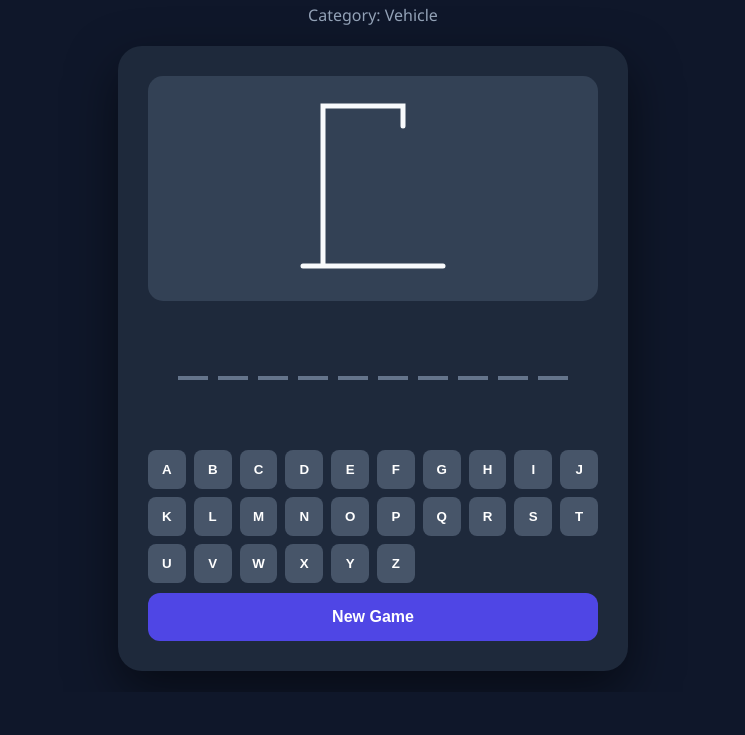
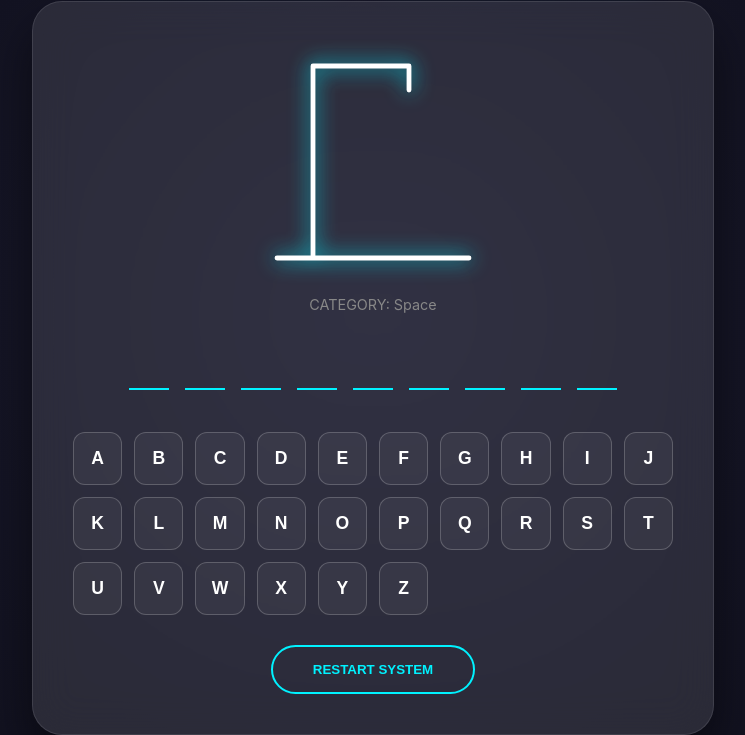
Before and after one commit to CalebDay337/Hangin-around, a plain HTML site: page index.html in a window 1280 px wide. Shown: the part 108-843 px from the top of the page, without its empty margins (267-1012 px from the left). Before the commit the page ends 800 px from the top, so only its background shows below. Drawn offline with Linux system fonts and the light colour scheme.

Commit message:
Update index.html

```diff
--- a/index.html
+++ b/index.html
@@ -3,243 +3,204 @@
 <head>
     <meta charset="UTF-8">
     <meta name="viewport" content="width=device-width, initial-scale=1.0">
-    <title>Hangin' Around</title>
+    <title>Hangin' Around | Ultra HD</title>
     <style>
         :root {
-            --primary: #4f46e5;
-            --success: #22c55e;
-            --danger: #ef4444;
-            --bg: #0f172a;
+            --glow: #00f2ff;
+            --danger: #ff0055;
+            --glass: rgba(255, 255, 255, 0.1);
         }
 
         body {
-            font-family: 'Segoe UI', sans-serif;
-            background-color: var(--bg);
+            margin: 0;
+            background: radial-gradient(circle at center, #1a1a2e 0%, #0f0f1b 100%);
             color: white;
+            font-family: 'Inter', -apple-system, sans-serif;
             display: flex;
             flex-direction: column;
             align-items: center;
-            justify-content: center;
             min-height: 100vh;
-            margin: 0;
+            overflow-x: hidden;
         }
 
-        #game-board {
-            background: #1e293b;
-            padding: 30px;
-            border-radius: 24px;
-            box-shadow: 0 20px 50px rgba(0,0,0,0.5);
-            text-align: center;
-            width: 90%;
-            max-width: 450px;
+        h1 {
+            font-size: 3rem;
+            text-transform: uppercase;
+            letter-spacing: 10px;
+            margin: 40px 0 10px;
+            background: linear-gradient(to right, #00f2ff, #7000ff);
+            -webkit-background-clip: text;
+            -webkit-text-fill-color: transparent;
+            filter: drop-shadow(0 0 15px rgba(0, 242, 255, 0.5));
         }
 
-        /* The Drawing Area */
-        #viz-container {
-            background: #334155;
-            border-radius: 15px;
-            margin-bottom: 20px;
-            padding: 10px;
+        #game-viewport {
+            width: 95%;
+            max-width: 600px;
+            background: var(--glass);
+            backdrop-filter: blur(20px);
+            border: 1px solid rgba(255, 255, 255, 0.1);
+            border-radius: 30px;
+            padding: 40px;
+            box-shadow: 0 25px 50px rgba(0,0,0,0.5);
+            text-align: center;
         }
 
-        canvas {
-            max-width: 100%;
+        /* SVG Graphics Area */
+        #illustration {
+            width: 240px;
+            height: 240px;
+            margin: 0 auto;
+            filter: drop-shadow(0 0 10px var(--glow));
         }
 
-        #word-display {
-            font-size: 2.5rem;
-            font-weight: 900;
-            letter-spacing: 0.5rem;
-            margin: 20px 0;
-            color: #f8fafc;
-            text-shadow: 2px 2px 0px rgba(0,0,0,0.2);
+        .draw-path {
+            fill: none;
+            stroke: white;
+            stroke-width: 4;
+            stroke-linecap: round;
+            stroke-linejoin: round;
+            transition: stroke-dashoffset 0.8s ease-in-out;
         }
 
-        .letter-slot {
-            display: inline-block;
-            border-bottom: 4px solid #64748b;
-            margin: 0 5px;
-            min-width: 30px;
-            transition: all 0.3s cubic-bezier(0.175, 0.885, 0.32, 1.275);
+        .hidden-part { opacity: 0; transition: opacity 0.5s ease; }
+        .visible-part { opacity: 1; }
+
+        #word-display {
+            font-size: 3rem;
+            margin: 30px 0;
+            font-weight: 200;
+            letter-spacing: 12px;
         }
 
-        .revealed {
-            border-bottom-color: var(--primary);
-            transform: scale(1.1);
+        .letter {
+            display: inline-block;
+            border-bottom: 2px solid var(--glow);
+            margin: 0 8px;
+            min-width: 40px;
+            text-shadow: 0 0 20px var(--glow);
         }
 
         #keyboard {
             display: grid;
-            grid-template-columns: repeat(auto-fit, minmax(35px, 1fr));
-            gap: 8px;
-            margin-top: 20px;
+            grid-template-columns: repeat(auto-fit, minmax(45px, 1fr));
+            gap: 12px;
+            margin-top: 30px;
         }
 
         .key {
-            background: #475569;
-            border: none;
+            background: rgba(255, 255, 255, 0.05);
+            border: 1px solid rgba(255, 255, 255, 0.2);
             color: white;
-            padding: 12px 5px;
-            border-radius: 8px;
+            padding: 15px 5px;
+            border-radius: 12px;
+            font-size: 1.1rem;
             font-weight: bold;
             cursor: pointer;
-            transition: 0.1s;
+            transition: all 0.2s;
         }
 
-        .key:hover { background: #64748b; }
-        .key.correct { background: var(--success) !important; }
-        .key.wrong { background: var(--danger) !important; opacity: 0.5; }
+        .key:hover { background: var(--glow); color: black; box-shadow: 0 0 20px var(--glow); transform: translateY(-3px); }
+        .key:disabled { opacity: 0.2; cursor: not-allowed; transform: none; }
+        .key.hit { background: #00ff88; border-color: #00ff88; color: black; }
+        .key.miss { background: var(--danger); border-color: var(--danger); }
 
-        .status-msg {
-            font-size: 1.2rem;
-            font-weight: bold;
-            height: 30px;
-            margin: 15px 0;
+        .btn-restart {
+            margin-top: 30px;
+            padding: 15px 40px;
+            background: transparent;
+            border: 2px solid var(--glow);
+            color: var(--glow);
+            border-radius: 50px;
+            text-transform: uppercase;
+            font-weight: 900;
+            cursor: pointer;
+            transition: 0.3s;
         }
 
-        .btn-new {
-            background: var(--primary);
-            border: none;
-            color: white;
-            padding: 15px 30px;
-            border-radius: 12px;
-            font-size: 1rem;
-            font-weight: bold;
-            cursor: pointer;
-            width: 100%;
-            margin-top: 10px;
-        }
+        .btn-restart:hover { background: var(--glow); color: black; }
+
+        #hint { color: #888; font-size: 0.9rem; margin-top: 10px; }
     </style>
 </head>
 <body>
 
-    <h1 style="margin-bottom: 10px;">Hangin' Around</h1>
-    <p id="category-label" style="color: #94a3b8; margin-bottom: 20px;">Category: Loading...</p>
+    <h1>Hangin' Around</h1>
+    <div id="game-viewport">
 
-    <div id="game-board">
-        <div id="viz-container">
-            <canvas id="hangCanvas" width="200" height="200"></canvas>
-        </div>
+        <svg id="illustration" viewBox="0 0 200 200">
+            <path class="draw-path" d="M20,180 L180,180 M50,180 L50,20 L130,20 L130,40" stroke="#555" />
+            <circle id="p0" class="hidden-part" cx="130" cy="55" r="15" stroke="white" fill="none" stroke-width="4"/>
+            <path id="p1" class="hidden-part draw-path" d="M130,70 L130,120" />
+            <path id="p2" class="hidden-part draw-path" d="M130,85 L100,105" />
+            <path id="p3" class="hidden-part draw-path" d="M130,85 L160,105" />
+            <path id="p4" class="hidden-part draw-path" d="M130,120 L105,155" />
+            <path id="p5" class="hidden-part draw-path" d="M130,120 L155,155" />
+        </svg>
 
+        <div id="hint">CATEGORY: <span id="cat-text">...</span></div>
         <div id="word-display"></div>
-        <div id="status" class="status-msg"></div>
         <div id="keyboard"></div>
 
-        <button class="btn-new" onclick="startGame()">New Game</button>
+        <button class="btn-restart" onclick="init()">Restart System</button>
     </div>
 
 <script>
-    const canvas = document.getElementById('hangCanvas');
-    const ctx = canvas.getContext('2d');
-
-    const wordBank = [
-        { word: "CHEESEBURGER", cat: "Food" },
-        { word: "KANGAROO", cat: "Animal" },
-        { word: "SKATEBOARD", cat: "Hobby" },
-        { word: "ASTRONAUT", cat: "Job" },
-        { word: "PINEAPPLE", cat: "Food" },
-        { word: "HELICOPTER", cat: "Vehicle" },
-        { word: "WATERMELON", cat: "Food" },
-        { word: "BACKPACK", cat: "Object" }
+    const data = [
+        {w: "AURORA", c: "Nature"}, {w: "SPAGHETTI", c: "Food"},
+        {w: "AVALANCHE", c: "Nature"}, {w: "CHOCOLATE", c: "Food"},
+        {w: "SATELLITE", c: "Space"}, {w: "BUNGALOW", c: "Building"},
+        {w: "HOLOGRAPH", c: "Tech"}, {w: "FLAMINGO", c: "Animal"}
     ];
 
-    let currentWord = "";
-    let guessed = [];
-    let mistakes = 0;
+    let word, guessed, mistakes;
 
-    function startGame() {
-        const item = wordBank[Math.floor(Math.random() * wordBank.length)];
-        currentWord = item.word;
-        document.getElementById('category-label').innerText = "Category: " + item.cat;
+    function init() {
+        const pick = data[Math.floor(Math.random() * data.length)];
+        word = pick.w;
+        document.getElementById('cat-text').innerText = pick.c;
         guessed = [];
         mistakes = 0;
-        document.getElementById('status').innerText = "";
 
-        drawStage();
-        renderWord();
-        renderKeyboard();
+        // Reset Visuals
+        for(let i=0; i<6; i++) document.getElementById(`p${i}`).setAttribute('class', 'hidden-part');
+        render();
     }
 
-    function drawStage() {
-        ctx.clearRect(0, 0, canvas.width, canvas.height);
-        ctx.strokeStyle = "#f8fafc";
-        ctx.lineWidth = 5;
-        ctx.lineCap = "round";
+    function render() {
+        const display = word.split('').map(l => `<span class="letter">${guessed.includes(l) ? l : ''}</span>`).join('');
+        document.getElementById('word-display').innerHTML = display;
 
-        // Gallows
-        ctx.beginPath();
-        ctx.moveTo(30, 180); ctx.lineTo(170, 180); // Base
-        ctx.moveTo(50, 180); ctx.lineTo(50, 20);   // Post
-        ctx.lineTo(130, 20); ctx.lineTo(130, 40);  // Arm
-        ctx.stroke();
-    }
-
-    function drawBody() {
-        ctx.strokeStyle = "#f8fafc";
-        ctx.beginPath();
-        if (mistakes > 0) ctx.arc(130, 55, 15, 0, Math.PI*2); // Head
-        if (mistakes > 1) { ctx.moveTo(130, 70); ctx.lineTo(130, 120); } // Body
-        if (mistakes > 2) { ctx.moveTo(130, 80); ctx.lineTo(100, 100); } // Left Arm
-        if (mistakes > 3) { ctx.moveTo(130, 80); ctx.lineTo(160, 100); } // Right Arm
-        if (mistakes > 4) { ctx.moveTo(130, 120); ctx.lineTo(105, 150); } // Left Leg
-        if (mistakes > 5) { ctx.moveTo(130, 120); ctx.lineTo(155, 150); } // Right Leg
-        ctx.stroke();
-    }
-
-    function renderWord() {
-        const display = currentWord.split('').map(letter =>
-            `<span class="letter-slot ${guessed.includes(letter) ? 'revealed' : ''}">
-                ${guessed.includes(letter) ? letter : '&nbsp;'}
-            </span>`
-        ).join('');
-        document.getElementById('word-display').innerHTML = display;
-    }
-
-    function renderKeyboard() {
         const kb = document.getElementById('keyboard');
-        kb.innerHTML = "";
-        "ABCDEFGHIJKLMNOPQRSTUVWXYZ".split("").forEach(l => {
+        kb.innerHTML = '';
+        "ABCDEFGHIJKLMNOPQRSTUVWXYZ".split('').forEach(l => {
             const btn = document.createElement('button');
             btn.className = 'key';
+            if(guessed.includes(l)) {
+                btn.disabled = true;
+                btn.classList.add(word.includes(l) ? 'hit' : 'miss');
+            }
             btn.innerText = l;
-            btn.onclick = () => makeGuess(l, btn);
+            btn.onclick = () => {
+                guessed.push(l);
+                if(!word.includes(l)) {
+                    document.getElementById(`p${mistakes}`).setAttribute('class', 'visible-part draw-path');
+                    mistakes++;
+                }
+                render();
+                check();
+            };
             kb.appendChild(btn);
         });
     }
 
-    function makeGuess(letter, btn) {
-        if (currentWord.includes(letter)) {
-            guessed.push(letter);
-            btn.classList.add('correct');
-        } else {
-            mistakes++;
-            btn.classList.add('wrong');
-            drawBody();
-        }
-        btn.disabled = true;
-        renderWord();
-        checkGame();
+    function check() {
+        const win = word.split('').every(l => guessed.includes(l));
+        if(win) setTimeout(() => alert("ACCESS GRANTED - YOU WIN!"), 200);
+        if(mistakes >= 6) setTimeout(() => alert("SYSTEM CRITICAL - WORD WAS: " + word), 200);
     }
 
-    function checkGame() {
-        const isWin = currentWord.split('').every(l => guessed.includes(l));
-        if (isWin) {
-            document.getElementById('status').innerText = "WINNER! 🏆";
-            document.getElementById('status').style.color = "var(--success)";
-            disableKeys();
-        } else if (mistakes >= 6) {
-            document.getElementById('status').innerText = "GAME OVER: " + currentWord;
-            document.getElementById('status').style.color = "var(--danger)";
-            disableKeys();
-        }
-    }
-
-    function disableKeys() {
-        document.querySelectorAll('.key').forEach(b => b.disabled = true);
-    }
-
-    startGame();
+    init();
 </script>
-
 </body>
 </html>
```
